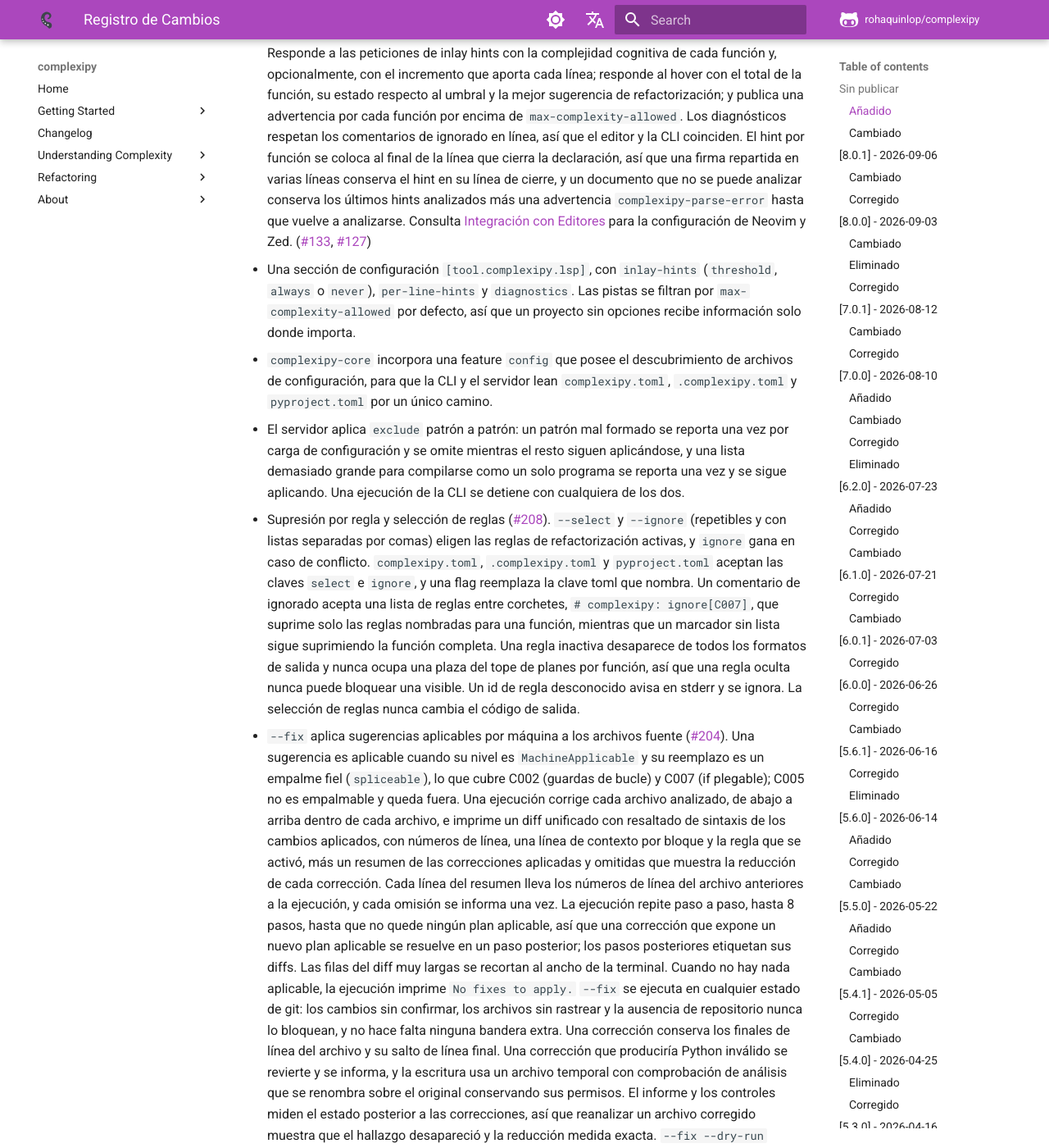
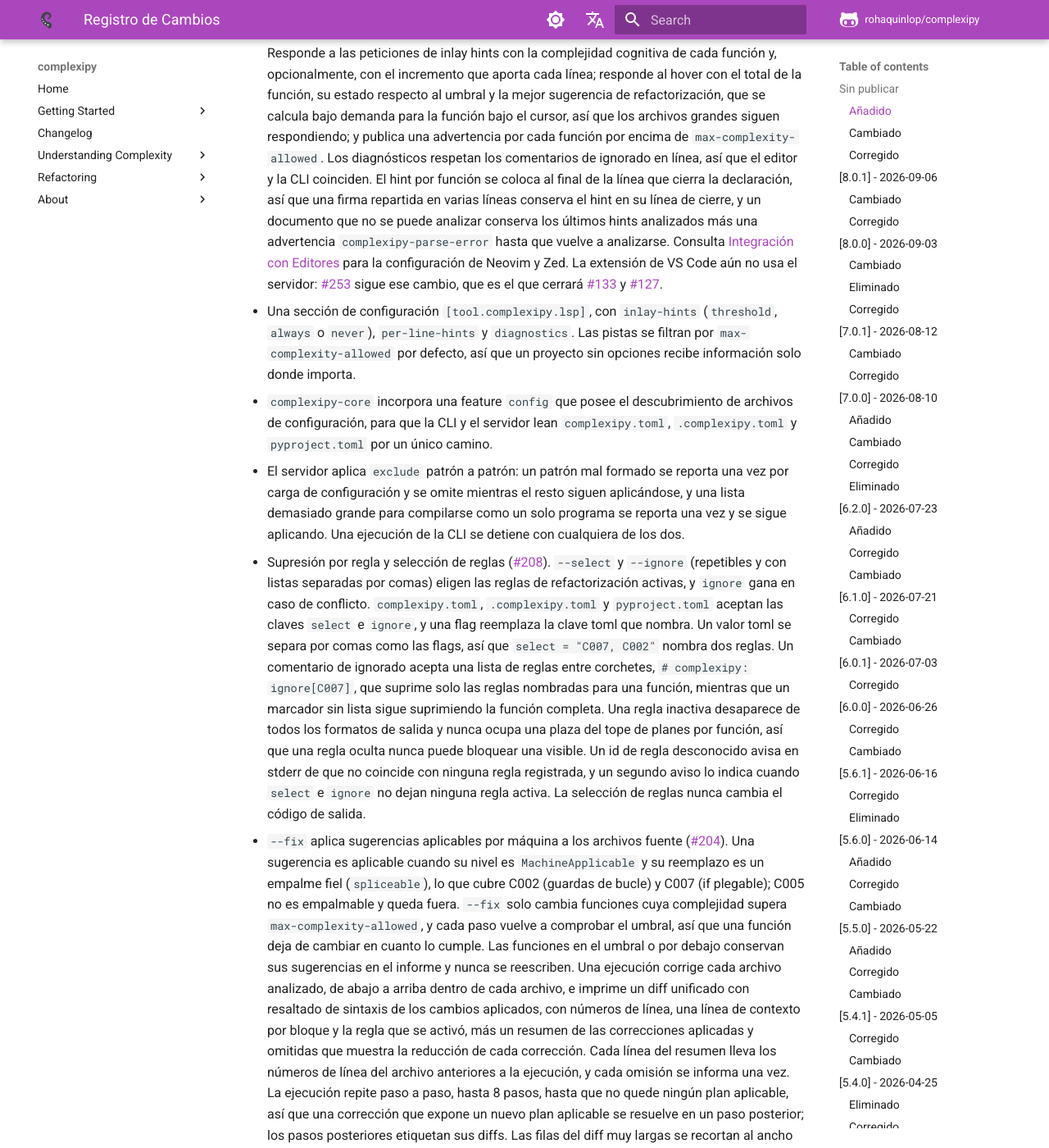
Before and after one commit to rohaquinlop/complexipy, an MkDocs documentation site: the page built from docs/es/changelog.md, in a window 1280 px wide and 1400 px high, scrolled down 375 px. Shown: the whole window at 82% size. Built offline with MkDocs 1.6.1 and Material for MkDocs 9.7.7, drawn with Linux system fonts in a browser that asks for light colours; comment, search, counter and statistics services are not loaded; some of the changed text lies outside the part shown.

Commit message:
docs: describe the fix threshold, color handling, and rule id strings

```diff
--- a/docs/es/changelog.md
+++ b/docs/es/changelog.md
@@ -13,7 +13,9 @@
   código específico por editor. Responde a las peticiones de inlay hints con la
   complejidad cognitiva de cada función y, opcionalmente, con el incremento que
   aporta cada línea; responde al hover con el total de la función, su estado
-  respecto al umbral y la mejor sugerencia de refactorización; y publica una
+  respecto al umbral y la mejor sugerencia de refactorización, que se calcula
+  bajo demanda para la función bajo el cursor, así que los archivos grandes
+  siguen respondiendo; y publica una
   advertencia por cada función por encima de `max-complexity-allowed`. Los
   diagnósticos respetan los comentarios de ignorado en línea, así que el editor
   y la CLI coinciden. El hint por función se coloca al final de la línea que
@@ -22,9 +24,11 @@
   conserva los últimos hints analizados más una advertencia
   `complexipy-parse-error` hasta que vuelve a analizarse. Consulta
   [Integración con Editores](https://complexipy.com/es/editors/) para la
-  configuración de Neovim y Zed.
-  ([#133](https://github.com/rohaquinlop/complexipy/issues/133),
-  [#127](https://github.com/rohaquinlop/complexipy/issues/127))
+  configuración de Neovim y Zed. La extensión de VS Code aún no usa el
+  servidor: [#253](https://github.com/rohaquinlop/complexipy/issues/253)
+  sigue ese cambio, que es el que cerrará
+  [#133](https://github.com/rohaquinlop/complexipy/issues/133) y
+  [#127](https://github.com/rohaquinlop/complexipy/issues/127).
 
 - Una sección de configuración `[tool.complexipy.lsp]`, con `inlay-hints`
   (`threshold`, `always` o `never`), `per-line-hints` y `diagnostics`. Las
@@ -46,20 +50,27 @@
   `--ignore` (repetibles y con listas separadas por comas) eligen las reglas de
   refactorización activas, y `ignore` gana en caso de conflicto.
   `complexipy.toml`, `.complexipy.toml` y `pyproject.toml` aceptan las claves
-  `select` e `ignore`, y una flag reemplaza la clave toml que nombra. Un
+  `select` e `ignore`, y una flag reemplaza la clave toml que nombra. Un valor
+  toml se separa por comas como las flags, así que `select = "C007, C002"`
+  nombra dos reglas. Un
   comentario de ignorado acepta una lista de reglas entre corchetes,
   `# complexipy: ignore[C007]`, que suprime solo las reglas nombradas para una
   función, mientras que un marcador sin lista sigue suprimiendo la función
   completa. Una regla inactiva desaparece de todos los formatos de salida y
   nunca ocupa una plaza del tope de planes por función, así que una regla
   oculta nunca puede bloquear una visible. Un id de regla desconocido avisa en
-  stderr y se ignora. La selección de reglas nunca cambia el código de salida.
+  stderr de que no coincide con ninguna regla registrada, y un segundo aviso
+  lo indica cuando `select` e `ignore` no dejan ninguna regla activa. La selección de reglas nunca cambia el código de salida.
 
 - `--fix` aplica sugerencias aplicables por máquina a los archivos fuente
   ([#204](https://github.com/rohaquinlop/complexipy/issues/204)). Una
   sugerencia es aplicable cuando su nivel es `MachineApplicable` y su
   reemplazo es un empalme fiel (`spliceable`), lo que cubre C002 (guardas de
-  bucle) y C007 (if plegable); C005 no es empalmable y queda fuera. Una
+  bucle) y C007 (if plegable); C005 no es empalmable y queda fuera. `--fix`
+  solo cambia funciones cuya complejidad supera `max-complexity-allowed`, y
+  cada paso vuelve a comprobar el umbral, así que una función deja de cambiar
+  en cuanto lo cumple. Las funciones en el umbral o por debajo conservan sus
+  sugerencias en el informe y nunca se reescriben. Una
   ejecución corrige cada archivo analizado, de abajo a arriba dentro de cada
   archivo, e imprime un diff unificado con resaltado de sintaxis de los
   cambios aplicados, con números de línea, una línea de contexto por bloque
@@ -101,6 +112,14 @@
 - `RuleCategory`, `Applicability` y `DiffStatus` son auténticas subclases de
   `enum.Enum`: se pueden iterar, exponen `.name` y `.value`, y
   `isinstance(x, enum.Enum)` se cumple.
+
+### Corregido
+
+- `--color` controla cada línea con estilo que escribe la CLI, en stdout y en
+  stderr. `auto` desactiva el color cuando el flujo no es una terminal o
+  cuando `NO_COLOR` está definido, `no` lo quita del informe, del banner y de
+  los avisos, y la salida `--plain` nunca lleva estilo. En 8.0.1 el informe
+  llevaba códigos ANSI en una tubería, con `--color no` y con `NO_COLOR`.
 
 ## [8.0.1] - 2026-09-06
 
```
Also changed, not shown: AGENTS.md (+3 -2 lines), CHANGELOG.md (+25 -6 lines), docs/es/usage-guide.md (+11 -3 lines), docs/usage-guide.md (+10 -3 lines).
